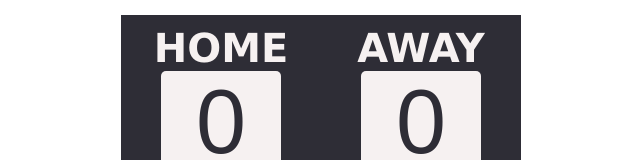
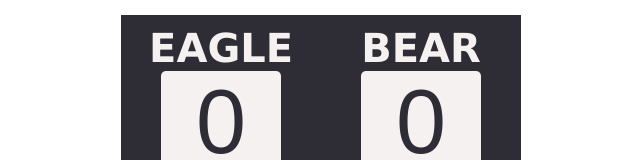
Before and after one commit to Benkaz3/scorecard, a plain HTML site: page index.html in a window 1280 px wide. Shown: the top 160 px of the page, without its empty margins (319-959 px from the left). Drawn offline with nearby package versions, Linux system fonts and the light colour scheme; a web font is replaced by a local one.

Commit message:
Update new header

```diff
--- a/index.html
+++ b/index.html
@@ -14,7 +14,7 @@
     <div class="container-big">
       <div class="container">
         <div class="one">
-          <h3 class="home-scores">HOME</h3>
+          <h3 class="home-scores">EAGLE</h3>
           <p id="home-total-scores"></p>
           <div class="add-score">
             <span id="home-one-plus" onclick="addOnePointHome()"></span>
@@ -23,7 +23,7 @@
           </div>
         </div>
         <div class="two">
-          <h3 class="guest-scores">AWAY</h3>
+          <h3 class="guest-scores">BEAR</h3>
           <p id="guest-total-scores"></p>
           <div class="add-score">
             <span id="guest-one-plus" onclick="addOnePointGuest()"></span>
```
